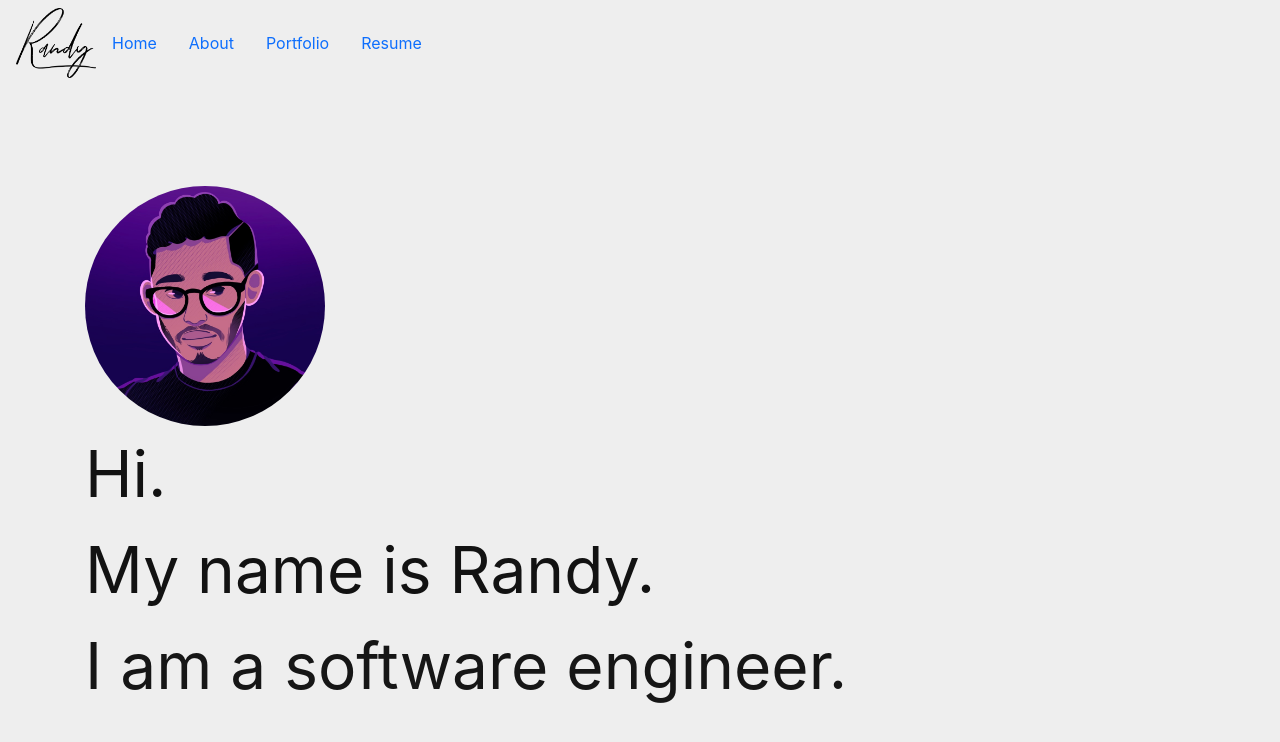
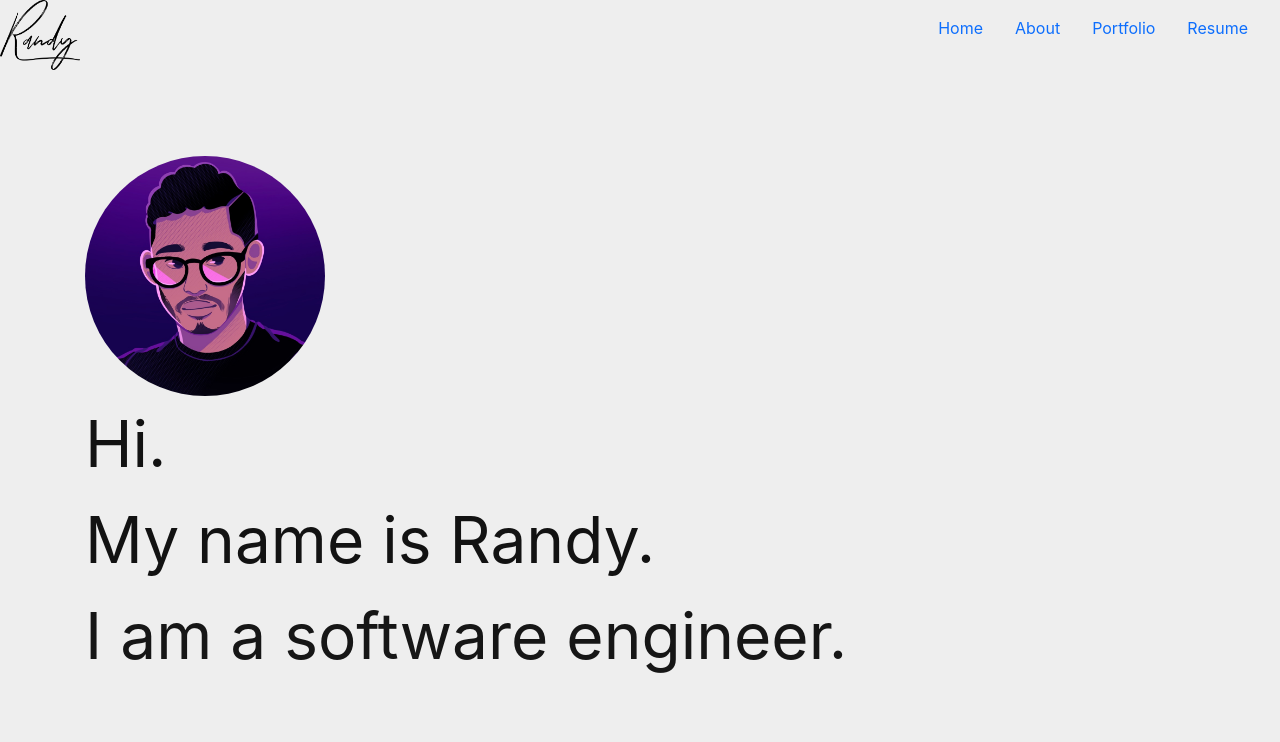
Before and after one commit to Rvndyr/rvndyr.github.io, a Vue app: page / in a window 1280 px wide. Shown: the top 742 px of the page. Built offline with nearby package versions, Linux system fonts and the light colour scheme.

Commit message:
fixed the nav bar, aligned text and logo

```diff
--- a/src/components/NavBar.vue
+++ b/src/components/NavBar.vue
@@ -1,14 +1,15 @@
 <template>
   <div>
-    <a></a>
-    <b-nav class="navbar navbar-expand-lg">
     <b-img class="nameLogoBlack" left src="images/Randy(Black).png" alt="" width="80" height="70" />
     <b-img class="nameLogoWhite" left src="images/Randy(White).png" alt="" width="80" height="70" />
+    <b-row>
+      <b-nav align="right" class="navbar navbar-expand-lg">
         <b-nav-item to="/" active>Home</b-nav-item>
         <b-nav-item to="/about">About</b-nav-item>
         <b-nav-item>Portfolio</b-nav-item>
         <b-nav-item>Resume</b-nav-item>
       </b-nav>
+    </b-row>
   </div>
 </template>
 <script>
```
Lines whose indentation alone changed are shown as unchanged.
